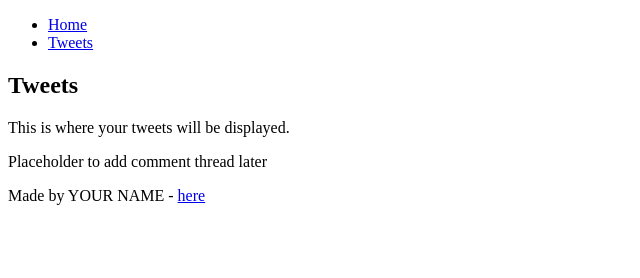
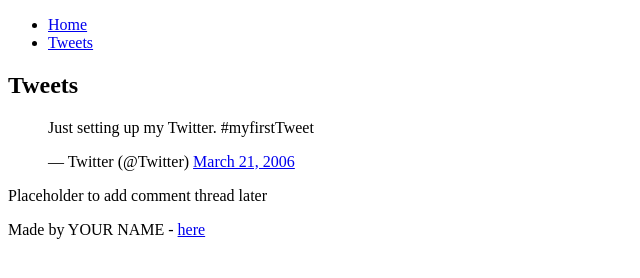
Before and after one commit to Yetdev27/My_First_Portfolio, a plain HTML site: page html_basic/tweets.html in a window 1280 px wide. Shown: the whole page, without its empty margins (0-640 px from the left). Drawn offline with Linux system fonts and the light colour scheme.

Commit message:
Update tweets.html

```diff
--- a/html_basic/tweets.html
+++ b/html_basic/tweets.html
@@ -15,7 +15,11 @@
     <main>
         <article>
             <h1>Tweets</h1>
-            <p>This is where your tweets will be displayed.</p>
+            <blockquote class="twitter-tweet">
+                <p lang="en" dir="ltr">Just setting up my Twitter. #myfirstTweet</p>
+                — Twitter (@Twitter) <a href="https://twitter.com/Twitter/status/20?ref_src=twsrc%5Etfw">March 21, 2006</a>
+            </blockquote>
+            <script async src="https://platform.twitter.com/widgets.js" charset="utf-8"></script>
         </article>
         <aside>
             <p>Placeholder to add comment thread later</p>
```
